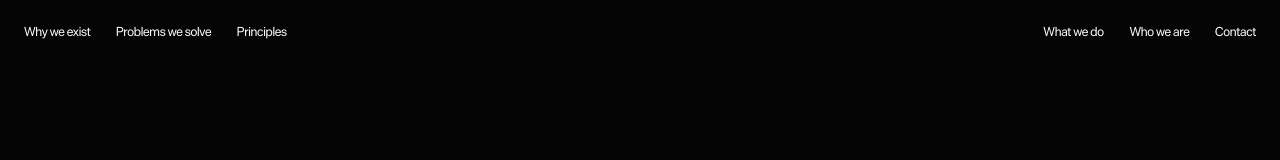
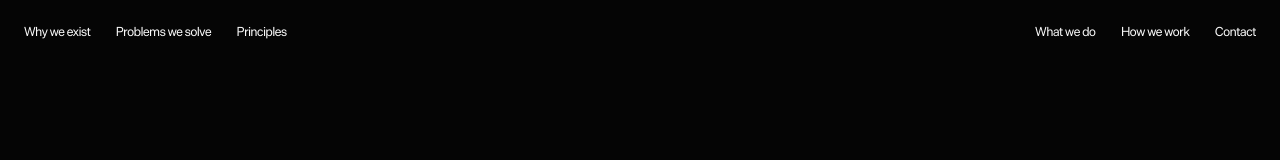
Before and after one commit to elliott-romano/jb52, a Next.js app: page / in a window 1280 px wide. Shown: the top 160 px of the page. Built offline with nearby package versions, Linux system fonts and the light colour scheme.

Commit message:
pushed small copy updates

```diff
--- a/components/scrolly-site.tsx
+++ b/components/scrolly-site.tsx
@@ -85,7 +85,7 @@ const sections: Section[] = [
   },
   {
     id: "who-we-are",
-    eyebrow: "Who we are",
+    eyebrow: "How we work",
     layout: "bio",
     title: "Javier Bonilla",
     lead: "With vast access to a network of top proven talent, I will lead and assemble a team that fits the specific needs of each project.",
@@ -113,7 +113,7 @@ const navItems = [
   { id: "problems-we-solve", label: "Problems we solve" },
   { id: "principles", label: "Principles" },
   { id: "what-we-do", label: "What we do" },
-  { id: "who-we-are", label: "Who we are" },
+  { id: "who-we-are", label: "How we work" },
   { id: "contact", label: "Contact" }
 ] as const;
 
```
